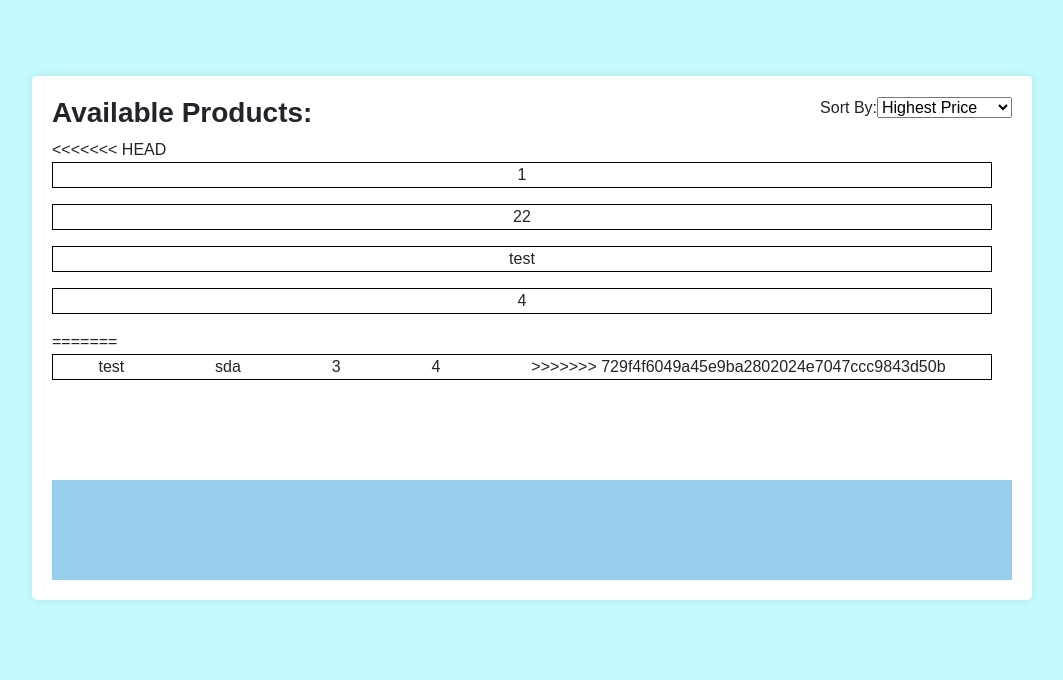
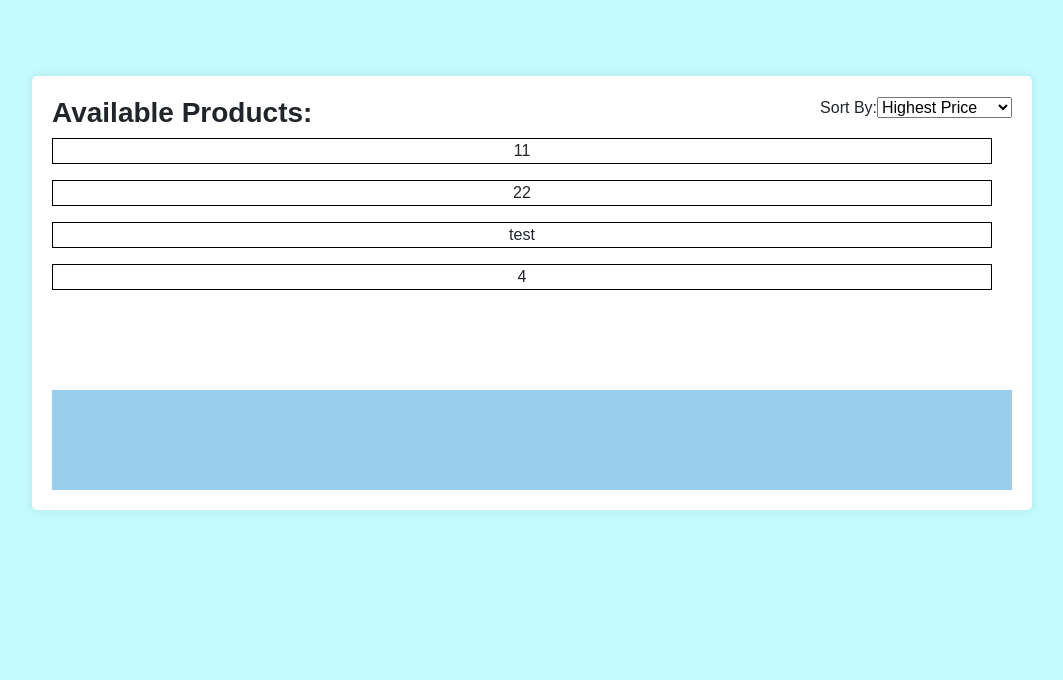
Before and after one commit to matkuz162/Stage-3-Group-Project, a PHP site: page /MemberViewProducts.php in a window 1280 px wide. Shown: the part 124-804 px from the top of the page, without its empty margins (108-1171 px from the left). After the commit the page ends 634 px from the top, so only its background shows below. Run offline with PHP 8.4, Linux system fonts and the light colour scheme.

Commit message:
mergeoldfiles

```diff
--- a/MemberViewProducts.php
+++ b/MemberViewProducts.php
@@ -51,19 +51,12 @@
 
     </div>
 
-<<<<<<< HEAD
     <div>
-        <div class="flex-table">1</div>
+        <div class="flex-table">11</div>
         <div class="flex-table">22</div>
         <div class="flex-table">test</div>
-        <div class="flex-table">4</div>
-=======
-    <div class="flex-table">
-        <div>test</div>
-        <div>sda</div>
-        <div>3</div>
-        <div>4</div>
->>>>>>> 729f4f6049a45e9ba2802024e7047ccc9843d50b
+        <div class="flex-table">4
+
     </div>
 
 </div>
```
Lines whose indentation alone changed are shown as unchanged.
